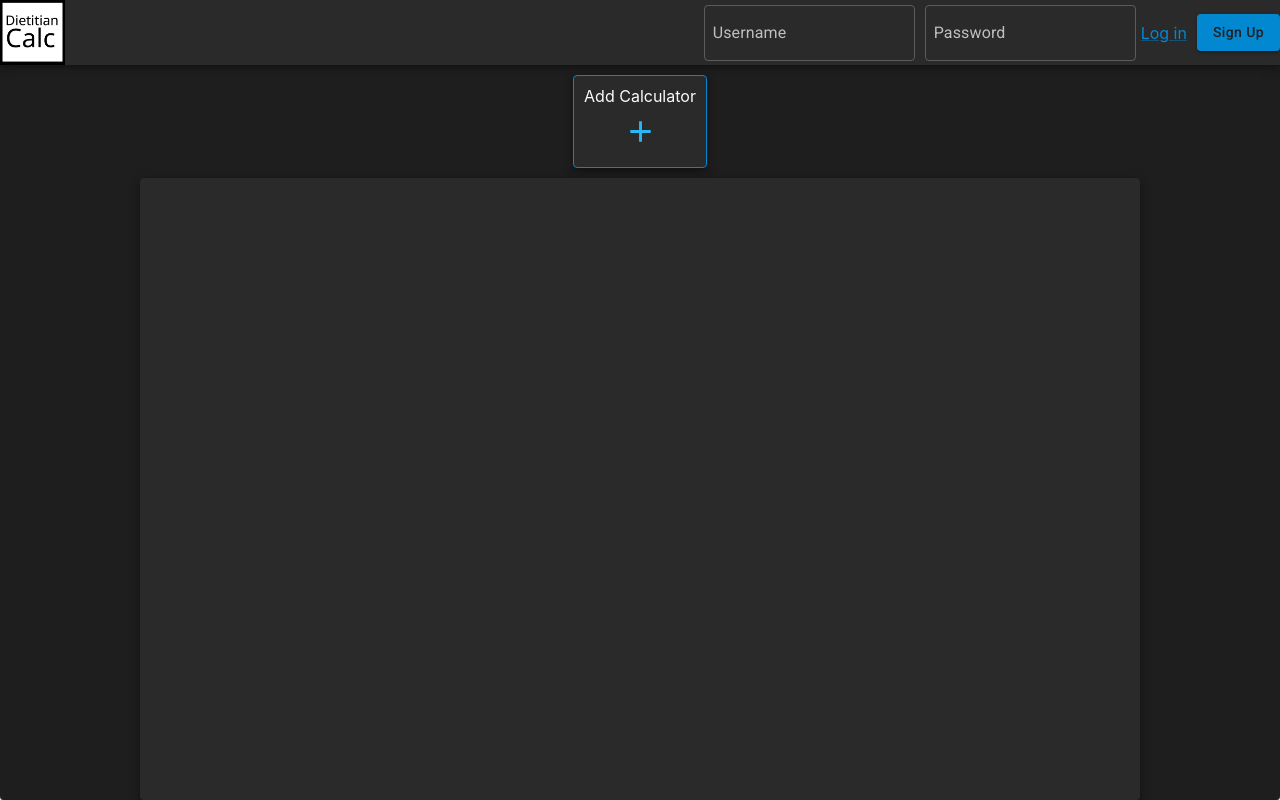
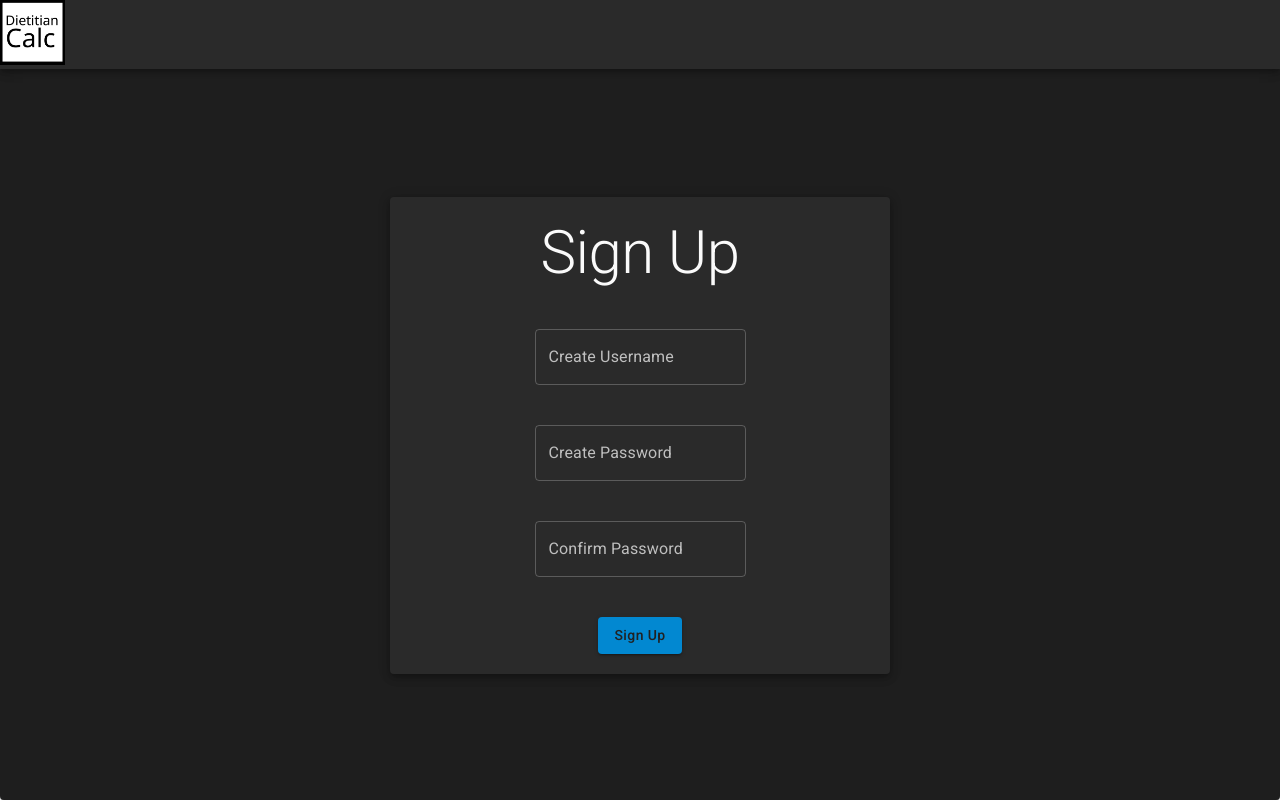
Before and after one commit to saltedTofu/RDCalc2, a React (Create React App) app: page /signup in a window 1280 px wide. Built offline with nearby package versions, Linux system fonts and the light colour scheme.

Commit message:
calc styling

```diff
--- a/package.json
+++ b/package.json
@@ -17,6 +17,7 @@
     "react-draggable": "^4.4.5",
     "react-grid-layout": "^1.3.4",
     "react-redux": "^8.0.1",
+    "react-router-dom": "^6.3.0",
     "react-scripts": "5.0.1",
     "web-vitals": "^2.1.4"
   },
--- a/src/App.js
+++ b/src/App.js
@@ -1,45 +1,31 @@
 import './App.css';
-import { adjustCalcCounter, addCalc, removeCalc } from '../src/redux/calcs';
-import {useSelector, useDispatch} from 'react-redux';
-import Header from './components/Header/Header.js';
-import Body from './components/Body/Body.js';
-import AddButton from './components/Body/AddButton/AddButton.js';
-import CalculatorContainer from './components/Body/CalculatorContainer/CalculatorContainer';
-import {Box, Paper} from '@mui/material';
+import SignUp from './components/SignUp/SignUp';
+import Home from './components/Home';
 import '@fontsource/roboto/300.css';
 import '@fontsource/roboto/400.css';
 import '@fontsource/roboto/500.css';
 import '@fontsource/roboto/700.css';
 import '../node_modules/react-grid-layout/css/styles.css';
-import { createTheme, ThemeProvider } from '@mui/material/styles';
+import {ThemeProvider } from '@mui/material/styles';
 import darkTheme from './themes/dark';
 import lofiTheme from './themes/lofi.js';
 import christmasTheme from './themes/christmas.js';
 import millenialPinkTheme from './themes/millenialPink.js';
+import {BrowserRouter as Router, Routes, Route, Link as RouterLink} from 'react-router-dom';
 
 function App() {
 
 
-    const calcCounter = useSelector(state => state.calcsArray.calcCounter);
-    const dispatch = useDispatch();
 
-    const onClose = (index) => {
-      dispatch(removeCalc(index));
-  }
-    const addNewCalc = () => {
-        dispatch(addCalc(<div key={calcCounter} data-grid={{ x: 1, y: 0, w: 4, h: 3, minW:4, maxW:6, minH:3}} id={calcCounter}>{<CalculatorContainer  key={calcCounter} id={calcCounter} onClose={onClose}/>}</div>));
-        dispatch(adjustCalcCounter(1));
-    }
 
   return (
     <ThemeProvider theme={darkTheme}>
-      <Paper component="div" className="App">
-        <Header />
-        <AddButton
-          addNewCalc={addNewCalc}
-        />
-        <Body />
-      </Paper>
+      <Router>
+        <Routes>
+          <Route path="/signup" element={<SignUp />} />
+          <Route path="/" element={<Home />} />
+        </Routes>
+      </Router>
     </ThemeProvider>
   );
 }
--- a/src/components/Body/CalculatorContainer/Calculator/Calculator.css
+++ b/src/components/Body/CalculatorContainer/Calculator/Calculator.css
@@ -8,9 +8,10 @@ Ideal Body Weight
     height:90%;
     justify-content: flex-start;
     align-items: center;
-    padding-top:10%;
+    padding-top:2%;
+    padding-bottom:4%;
 }
-#heightContainer, #weightContainer{
+#heightContainer, .weightContainer{
     display:flex;
     flex-direction: row;
     justify-content: space-around;
@@ -22,3 +23,36 @@ Ideal Body Weight
 /*
 Tube Feeding
 */
+.tubeFeedOutput{
+    display:flex;
+    flex-direction: column;
+    justify-content: center;
+    align-items: flex-start;
+    padding-top:8%;
+    padding-bottom:8%;
+}
+.tubeFeedCalc{
+    display:flex;
+    flex-direction: column;
+    justify-content: center;
+    align-items: center;
+
+}
+/*
+TPN/PPN
+*/
+.tpnppnCalculator{
+    display:flex;
+    flex-direction: column;
+    align-items: center;
+    justify-content: center;
+    text-align: center;
+}
+.output{
+    display:flex;
+    flex-direction: column;
+    justify-content: center;
+    align-items: flex-start;
+    padding-top:8%;
+    padding-bottom:8%;
+}
--- a/src/components/Body/CalculatorContainer/Calculator/Components/IdealBodyWeight.js
+++ b/src/components/Body/CalculatorContainer/Calculator/Components/IdealBodyWeight.js
@@ -32,7 +32,9 @@ function IdealBodyWeight(){
             setPercentIBW('Please Enter Weight');
             //maybe highlight the field?
         }
+
         let totalHeight = (Number(heightFeet)*12) + Number(heightInches);
+
         if(totalHeight<60){
             let inchesBelowFiveFeet = 60-totalHeight;
             if(gender==='male'){
@@ -130,7 +132,7 @@ function IdealBodyWeight(){
                 >
                 </TextField>
             </div>
-            <div id="weightContainer">
+            <div className="weightContainer">
                 <Typography variant="p">Current Weight</Typography>
                 <TextField
                     label={weightUnit}
@@ -153,8 +155,8 @@ function IdealBodyWeight(){
                     <MenuItem value={'Kg'}>Kg</MenuItem>
                 </Select>
             </div>
-            <Typography variant="h5">IBW={IBW}</Typography>
-            <Typography variant="h5">%IBW={percentIBW}</Typography>
+            <Typography variant="h6">IBW={IBW}</Typography>
+            <Typography variant="h6">%IBW={percentIBW}</Typography>
         </div>
     )
 }
--- a/src/components/Header/Header.js
+++ b/src/components/Header/Header.js
@@ -1,20 +1,31 @@
 import './Header.css';
-import {Button, Paper, Link, Box, TextField} from '@mui/material';
-import {useState} from 'react';
+import {Button, Paper, Box, TextField, Link} from '@mui/material';
+import {useState, useEffect, useRef} from 'react';
 import Logo from '../../utils/logo.png';
+import {BrowserRouter as Router, Routes, Route, Link as RouterLink} from 'react-router-dom';
 
+function Header({noLogin=false}){
+    const [user,setUser] = useState(null);
+    const [show, setShow] = useState(true);
 
-function Header(){
-    const [user,setUser] = useState(null);
+    useEffect(()=>{
+        if(noLogin===true){
+            setShow(false);
+        }
+    },[])
 
     return(
         <Paper className="header" elevation={5} square={true}>
-            <img src={Logo} alt="dietitian calc" id='logoImage'/>
-            <Box id="notLoggedIn" component="div">
+            <RouterLink to='/'>
+                <img src={Logo} alt="dietitian calc" id='logoImage'/>
+            </RouterLink>
+            <Box id="notLoggedIn" component="div" style={{display: show ? "flex" : "none"}}>
                 <TextField label="Username" sx={{paddingRight:'5px', paddingLeft:'5px'}}></TextField>
                 <TextField label="Password" sx={{paddingRight:'5px', paddingLeft:'5px'}} type="password"></TextField>
                 <Link sx={{marginRight:'10px'}}>Log in</Link>
-                <Button variant="contained">Sign Up</Button>
+                <RouterLink to='/signup'>
+                    <Button variant="contained">Sign Up</Button>
+                </RouterLink>
             </Box>
             <Box id="loggedIn">
                 <p>Hello, {user}</p>
--- /dev/null
+++ b/src/components/Home.js
@@ -0,0 +1,45 @@
+import '../App.css';
+import { adjustCalcCounter, addCalc, removeCalc } from '../../src/redux/calcs';
+import {useSelector, useDispatch} from 'react-redux';
+import Header from './Header/Header.js';
+import Body from './Body/Body.js';
+import AddButton from './Body/AddButton/AddButton.js';
+import CalculatorContainer from './Body/CalculatorContainer/CalculatorContainer';
+import SignUp from './SignUp/SignUp';
+import {Box, Paper} from '@mui/material';
+import '@fontsource/roboto/300.css';
+import '@fontsource/roboto/400.css';
+import '@fontsource/roboto/500.css';
+import '@fontsource/roboto/700.css';
+import { createTheme, ThemeProvider } from '@mui/material/styles';
+import darkTheme from '../themes/dark';
+import lofiTheme from '../themes/lofi.js';
+import christmasTheme from '../themes/christmas.js';
+import millenialPinkTheme from '../themes/millenialPink.js';
+
+function Home(){
+
+    const calcCounter = useSelector(state => state.calcsArray.calcCounter);
+    const dispatch = useDispatch();
+
+    const onClose = (index) => {
+      dispatch(removeCalc(index));
+  }
+    const addNewCalc = () => {
+        dispatch(addCalc(<div key={calcCounter} data-grid={{ x: 1, y: 0, w: 4, h: 3, minW:4, maxW:6, minH:3}} id={calcCounter}>{<CalculatorContainer  key={calcCounter} id={calcCounter} onClose={onClose}/>}</div>));
+        dispatch(adjustCalcCounter(1));
+    }
+
+    return(
+        <div>
+            <Paper component="div" className="App">
+                <Header />
+                <AddButton
+                    addNewCalc={addNewCalc}
+                />
+                <Body />
+            </Paper>
+        </div>
+    )
+}
+export default Home;
--- /dev/null
+++ b/src/components/SignUp/SignUp.css
@@ -0,0 +1,17 @@
+.signUp{
+    background-color:#333333;
+    height:100vh;
+    width:100vw;
+    display:flex;
+    flex-direction: column;
+    align-items: center;
+    justify-content: flex-start;
+}
+.signUpForm{
+    width:500px;
+    margin-top:10%;
+    display:flex;
+    flex-direction: column;
+    align-items: center;
+    justify-content: space-around;
+}
--- /dev/null
+++ b/src/components/SignUp/SignUp.js
@@ -0,0 +1,19 @@
+import {Paper, Typography, TextField, Button} from '@mui/material';
+import Header from '../Header/Header';
+import './SignUp.css';
+
+function SignUp(){
+    return(
+        <Paper component="div" className="signUp">
+            <Header noLogin={true}/>
+            <Paper elevation={5} className="signUpForm">
+                <Typography variant="h2" sx={{margin:'20px'}}>Sign Up</Typography>
+                <TextField label="Create Username" sx={{marginTop:'20px', marginBottom:'20px'}}></TextField>
+                <TextField label="Create Password" sx={{marginTop:'20px', marginBottom:'20px'}} type="password"></TextField>
+                <TextField label="Confirm Password" sx={{marginTop:'20px', marginBottom:'20px'}} type="password"></TextField>
+                <Button variant="contained" sx={{margin:'20px'}}>Sign Up</Button>
+            </Paper>
+        </Paper>
+    )
+}
+export default SignUp;
```
Also changed, not shown: src/components/Body/CalculatorContainer/Calculator/Components/TPNPPN.js (+21 -10 lines), src/components/Body/CalculatorContainer/Calculator/Components/TubeFeed.js (+11 -8 lines), 1 other file (tests, documents, lock files or other folders).
